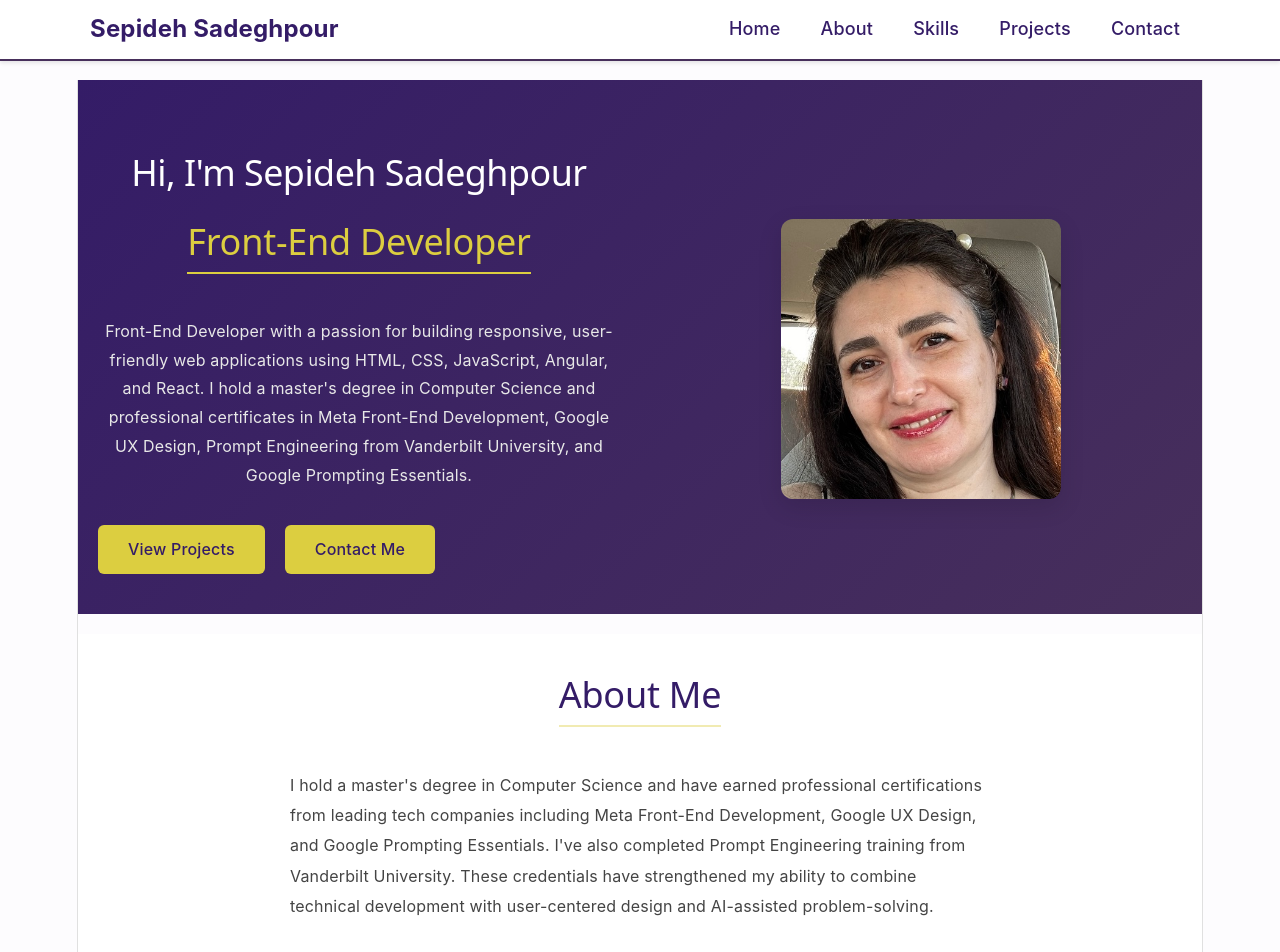
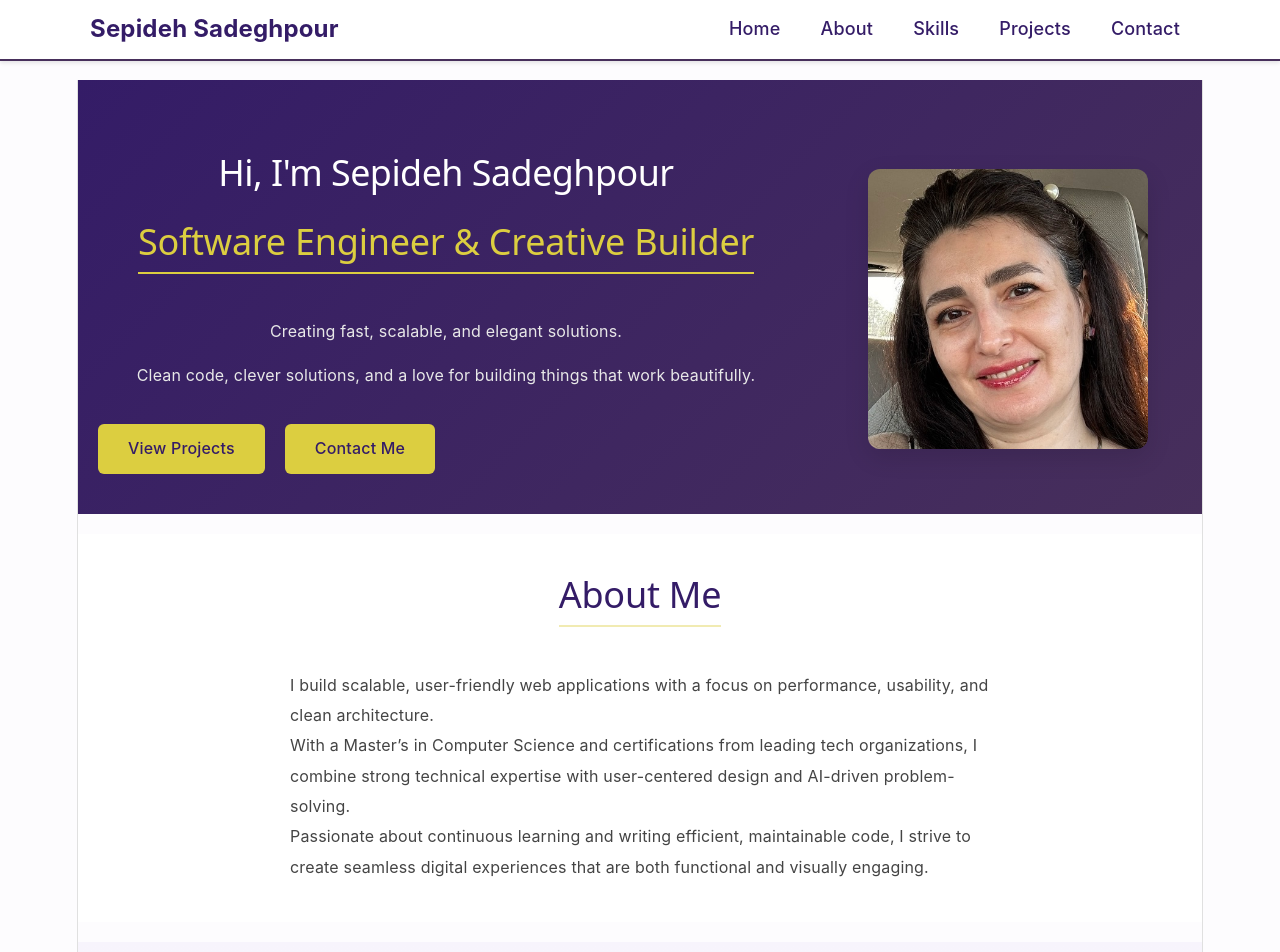
Before and after one commit to sadeghpours/Portfolio, a React (Vite) app: page / in a window 1280 px wide. Shown: the top 952 px of the page. Built offline with nearby package versions, Linux system fonts and the light colour scheme.

Commit message:
Updated portfolio content

```diff
--- a/src/components/About.jsx
+++ b/src/components/About.jsx
@@ -2,12 +2,11 @@ function About() {
   return (
     <section id="about">
       <h2>About Me</h2>
-      <p>
-        I hold a master's degree in Computer Science and have earned professional certifications from leading tech companies including Meta Front-End Development, Google UX Design, and Google Prompting Essentials. I've also completed Prompt Engineering training from Vanderbilt University. These credentials have strengthened my ability to combine technical development with user-centered design and AI-assisted problem-solving.
-      </p>
-      <p>
-        I specialize in building responsive, user-friendly web applications using modern technologies including React, Angular, JavaScript, TypeScript, HTML, CSS, and Git. I am passionate about improving performance, solving real user problems, and collaborating with teams to deliver high-quality products on time. I'm currently seeking Front-End development opportunities where I can contribute my technical expertise and creative problem-solving skills.
-      </p>
+    <p>I build scalable, user-friendly web applications with a focus on performance, usability, and clean architecture.<br/>
+
+With a Master’s in Computer Science and certifications from leading tech organizations, I combine strong technical expertise with user-centered design and AI-driven problem-solving.<br/>
+
+Passionate about continuous learning and writing efficient, maintainable code, I strive to create seamless digital experiences that are both functional and visually engaging.</p>
     </section>
   )
 }
--- a/src/components/Contact.jsx
+++ b/src/components/Contact.jsx
@@ -6,17 +6,17 @@ function Contact() {
   <div className="contact-grid">
     <div className="contact-item">
       <span>📧</span>
-      <p>sadeghpour.s@gmail.com</p>
+      <p>sadeghpour.s[at]gmail.com</p>
     </div>
 
     <div className="contact-item">
       <span>💼</span>
-      <a href="#" target="_blank">LinkedIn Profile</a>
+      <a href="https://www.linkedin.com/in/sepideh-sadeghpour-343b3a41/" target="_blank">LinkedIn Profile</a>
     </div>
 
     <div className="contact-item">
       <span>💻</span>
-      <a href="#" target="_blank">GitHub</a>
+      <a href="https://github.com/sadeghpours" target="_blank">GitHub</a>
     </div>
 
     <div className="contact-item">
--- a/src/components/Hero.jsx
+++ b/src/components/Hero.jsx
@@ -4,10 +4,10 @@ function Hero() {
       <div className="hero-container">
         <div className="hero-content">
           <h1>Hi, I'm Sepideh Sadeghpour</h1>
-          <h2>Front-End Developer</h2>
-          <p>
-            Front-End Developer with a passion for building responsive, user-friendly web applications using HTML, CSS, JavaScript, Angular, and React. I hold a master's degree in Computer Science and professional certificates in Meta Front-End Development, Google UX Design, Prompt Engineering from Vanderbilt University, and Google Prompting Essentials.
-          </p>
+          <h2>Software Engineer & Creative Builder</h2>
+          <p>Creating fast, scalable, and elegant solutions.
+            </p>
+            <p>Clean code, clever solutions, and a love for building things that work beautifully.</p>
           <div className="btn-group">
             <a href="#projects" className="btn">View Projects</a>
             <a href="#contact" className="btn">Contact Me</a>
--- a/src/styles/main.css
+++ b/src/styles/main.css
@@ -259,7 +259,7 @@ ul li {
 }
 
 .hero-content {
-  flex: 1;
+  flex: 2;
   min-width: 300px;
 }
 
```
